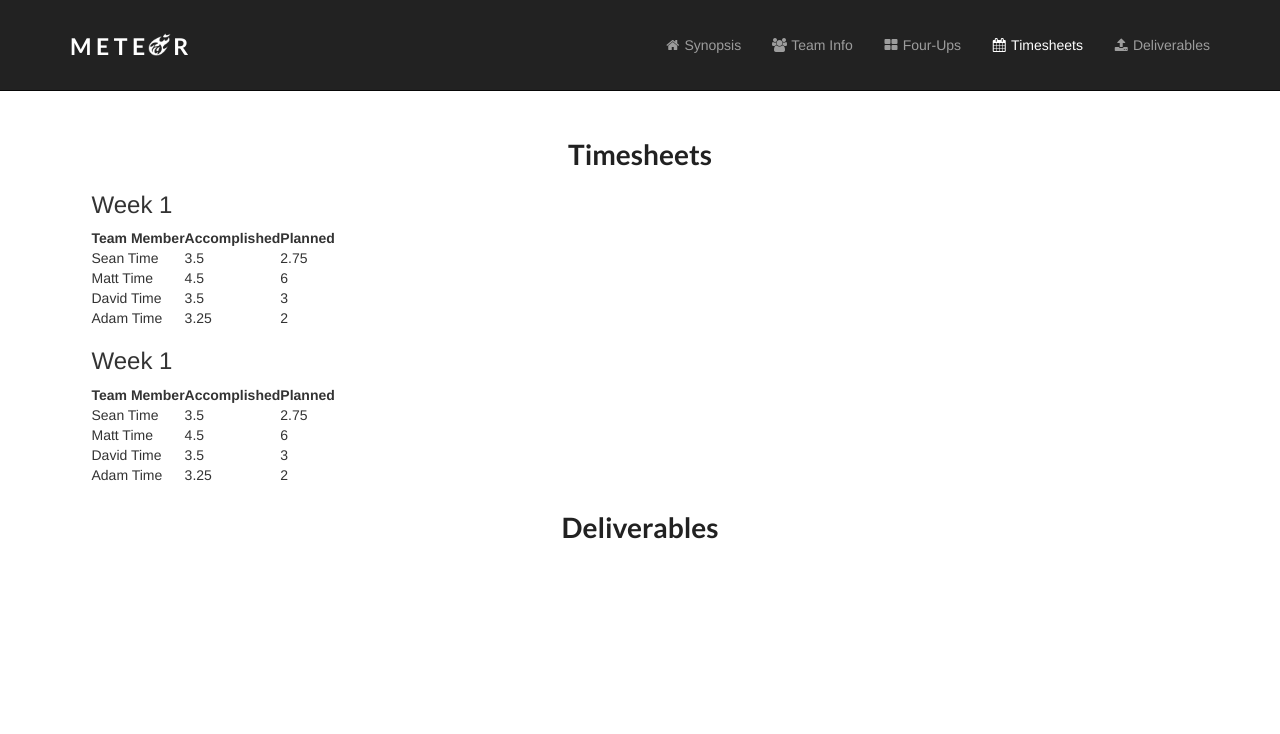
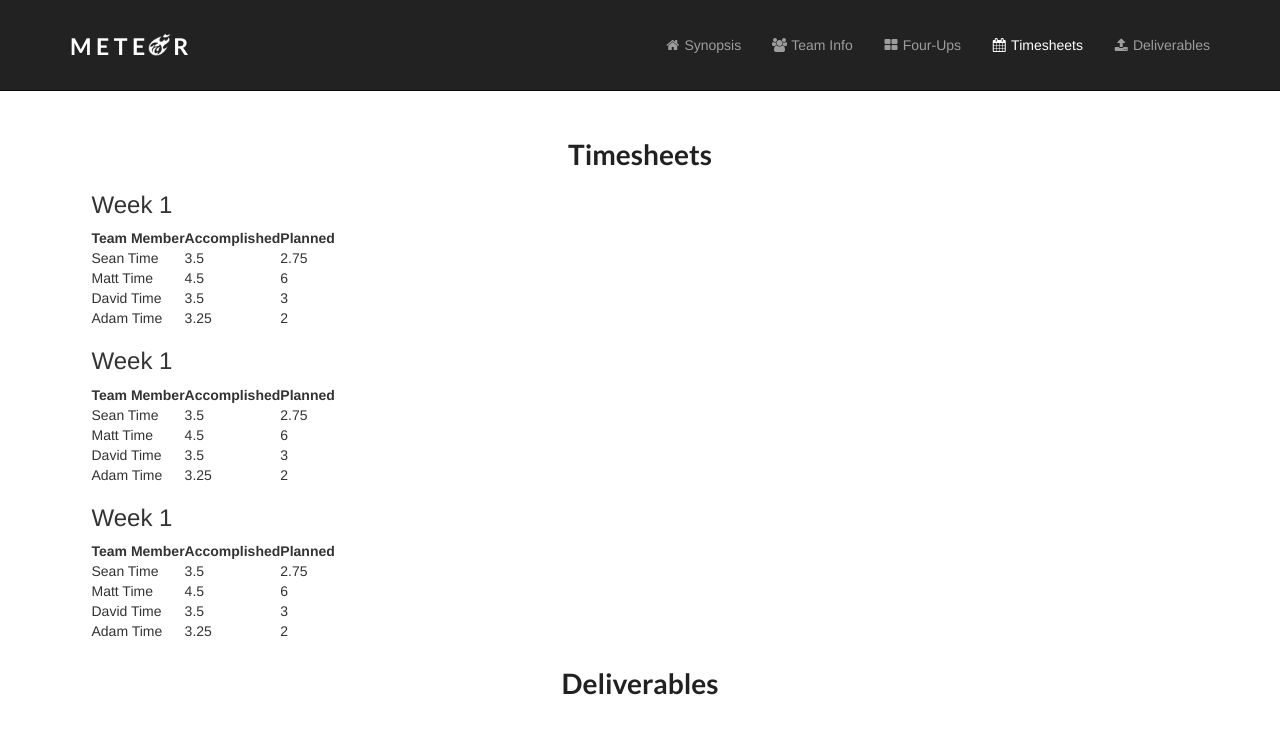
Before and after one commit to Drageaux/rit-starrez-newsfeed, a plain HTML site: page index.html in a window 1280 px wide. Both pictures are taken after a click on the item "Timesheets". Drawn offline with nearby package versions, Linux system fonts and the light colour scheme.

Commit message:
script update.

```diff
--- a/index.html
+++ b/index.html
@@ -122,7 +122,7 @@
    </div>
     <div class="ui tab" data-tab="timesheets">
         <h1 class="ui centered huge header">Timesheets</h1>
-<h3>Week 1</h3><table><tr id=tr-timesheets><th>Team Member</th><th>Accomplished</th><th>Planned</th></tr><tr id=tr-timesheets><td>Sean Time</td><td>3.5</td><td>2.75</td></tr><tr id=tr-timesheets><td>Matt Time</td><td>4.5</td><td>6</td></tr><tr id=tr-timesheets><td>David Time</td><td>3.5</td><td>3</td></tr><tr id=tr-timesheets><td>Adam Time</td><td>3.25</td><td>2</td></tr></table><h3>Week 1</h3><table><tr id=tr-timesheets><th>Team Member</th><th>Accomplished</th><th>Planned</th></tr><tr id=tr-timesheets><td>Sean Time</td><td>3.5</td><td>2.75</td></tr><tr id=tr-timesheets><td>Matt Time</td><td>4.5</td><td>6</td></tr><tr id=tr-timesheets><td>David Time</td><td>3.5</td><td>3</td></tr><tr id=tr-timesheets><td>Adam Time</td><td>3.25</td><td>2</td></tr></table>        <h1 class="ui centered huge header">Deliverables</h1>
+<h3>Week 1</h3><table><tr id=tr-timesheets><th>Team Member</th><th>Accomplished</th><th>Planned</th></tr><tr id=tr-timesheets><td>Sean Time</td><td>3.5</td><td>2.75</td></tr><tr id=tr-timesheets><td>Matt Time</td><td>4.5</td><td>6</td></tr><tr id=tr-timesheets><td>David Time</td><td>3.5</td><td>3</td></tr><tr id=tr-timesheets><td>Adam Time</td><td>3.25</td><td>2</td></tr></table><h3>Week 1</h3><table><tr id=tr-timesheets><th>Team Member</th><th>Accomplished</th><th>Planned</th></tr><tr id=tr-timesheets><td>Sean Time</td><td>3.5</td><td>2.75</td></tr><tr id=tr-timesheets><td>Matt Time</td><td>4.5</td><td>6</td></tr><tr id=tr-timesheets><td>David Time</td><td>3.5</td><td>3</td></tr><tr id=tr-timesheets><td>Adam Time</td><td>3.25</td><td>2</td></tr></table><h3>Week 1</h3><table><tr id=tr-timesheets><th>Team Member</th><th>Accomplished</th><th>Planned</th></tr><tr id=tr-timesheets><td>Sean Time</td><td>3.5</td><td>2.75</td></tr><tr id=tr-timesheets><td>Matt Time</td><td>4.5</td><td>6</td></tr><tr id=tr-timesheets><td>David Time</td><td>3.5</td><td>3</td></tr><tr id=tr-timesheets><td>Adam Time</td><td>3.25</td><td>2</td></tr></table>        <h1 class="ui centered huge header">Deliverables</h1>
     </div>
 
 </div>
```
